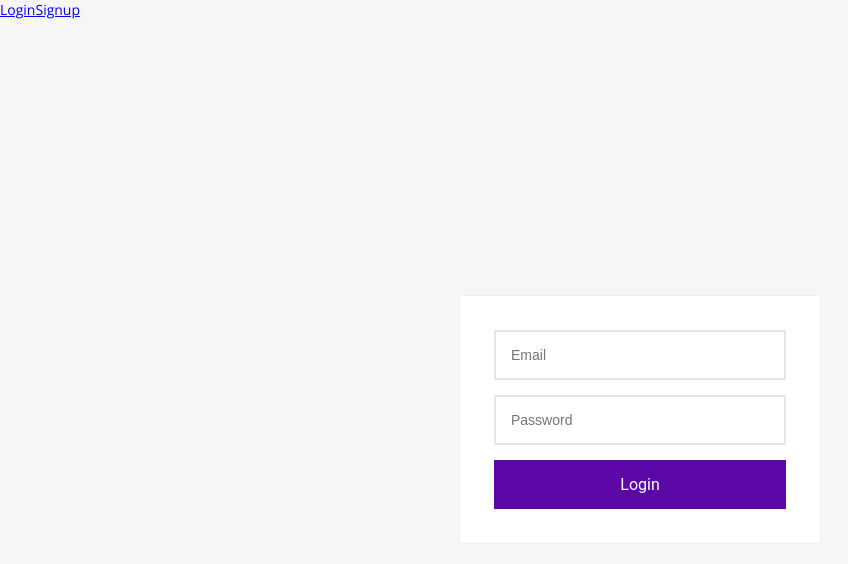
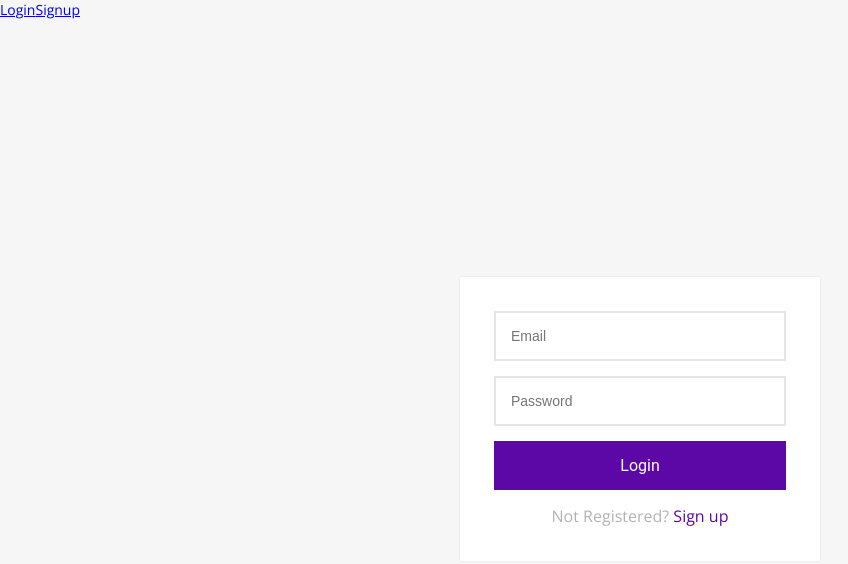
Before and after one commit to TeamAbella060420/react-laravel, a React (Vite) app in the folder full-stack/react/: page /login in a window 1280 px wide. Shown: the top 564 px of the page, without its empty margins (0-848 px from the left). Built offline with nearby package versions, Linux system fonts and the light colour scheme.

Commit message:
Update Login.jsx

```diff
--- a/full-stack/react/src/views/Login.jsx
+++ b/full-stack/react/src/views/Login.jsx
@@ -1,4 +1,5 @@
 import React from 'react'
+import { Link } from 'react-router-dom';
 
 export default function Login() {
 
@@ -13,6 +14,9 @@
           <input type="email" placeholder='Email'/>
           <input type="password" placeholder='Password'/>
           <button className='btn btn-block'>Login</button>
+          <p className='message'>
+            Not Registered? <Link to='/signup'>Sign up</Link>
+          </p>
         </form>
       </div>
     </div>
```
